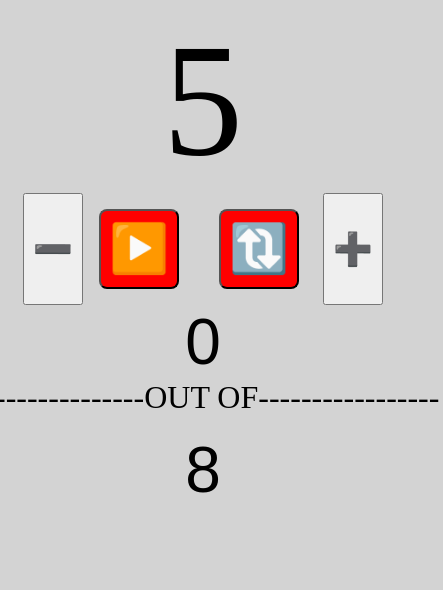
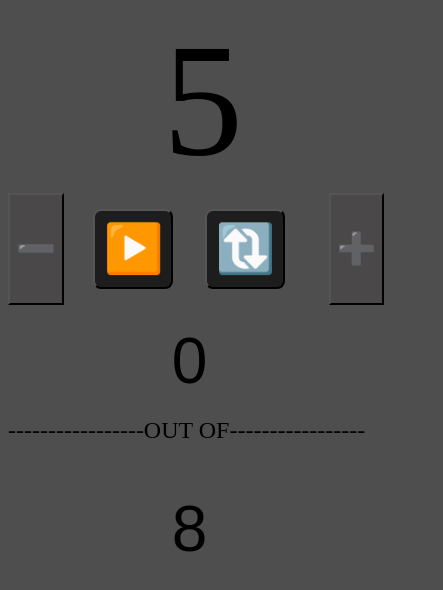
Before and after one commit to Khaahir/Tabatatimer, a plain HTML site: page index.html in a window 390 px wide. Shown: the whole page, 443 px wide, since content can reach past the window. Drawn offline with Linux system fonts and the light colour scheme.

Commit message:
ypadeted

```diff
--- a/css/style.css
+++ b/css/style.css
@@ -1,11 +1,11 @@
 body {
-  height: 100%;
+  height: auto;
   width: 100%;
   display: flex;
   justify-content: center;
   align-items: center;
   flex-direction: column;
-  background-color: #d3d3d3;
+  background-color: #000000b1;
 }
 .all-btn {
   display: grid;
@@ -38,7 +38,7 @@ body {
 }
 
 .interact--btns {
-  background-color: red;
+  background-color: rgba(0, 0, 0, 0.629);
   font-size: 3rem;
   margin: 1rem;
   border-radius: 0.5rem;
@@ -91,10 +91,64 @@ body {
   grid-column: 2 / 3;
   grid-row: 1;
   font-size: 2rem;
+  background-color: rgba(72, 70, 70, 0.612);
 }
 
 .more--turns {
   grid-column: 7 / 8;
   grid-row: 1;
   font-size: 2rem;
+  background-color: rgba(72, 70, 70, 0.612);
 }
+
+@media (max-width: 600px) {
+  .all-btn {
+    width: 100%;
+    height: auto;
+  }
+
+  .of {
+    font-size: 1rem;
+  }
+
+  .show-turns {
+    font-size: 4rem;
+    font-family: sans-serif;
+  }
+
+  .of {
+    grid-row: 3 / 4;
+    grid-column: 1 / 8;
+    font-size: 1.5rem;
+  }
+
+  .turns {
+    grid-column: 3/ 5;
+    grid-row: 2 / 3;
+    place-self: center;
+  }
+
+  .turn {
+    grid-column: 3 / 5;
+    grid-row: 3 / 5;
+    place-self: center;
+  }
+
+  .start {
+    grid-column: 3 /4;
+  }
+
+  .reset {
+    grid-column: 4 / 5;
+  }
+
+  .less--turns {
+    grid-column: 1 / 2;
+    grid-row: 1;
+  }
+
+  .more--turns {
+    grid-column: 7 / 8;
+    grid-row: 1;
+  }
+}
--- a/javascript/script.js
+++ b/javascript/script.js
@@ -79,13 +79,17 @@ startbtn.addEventListener("click", function () {
 });
 
 moreturns.addEventListener("click", function () {
-  rounds++;
-  showturns.textContent = rounds;
+  if (rounds >= 1) {
+    rounds++;
+    showturns.textContent = rounds;
+  }
 });
 
 lessturns.addEventListener("click", function () {
-  rounds--;
-  showturns.textContent = rounds;
+  if (rounds > 1) {
+    rounds--;
+    showturns.textContent = rounds;
+  }
 });
 
 function hide() {
```
